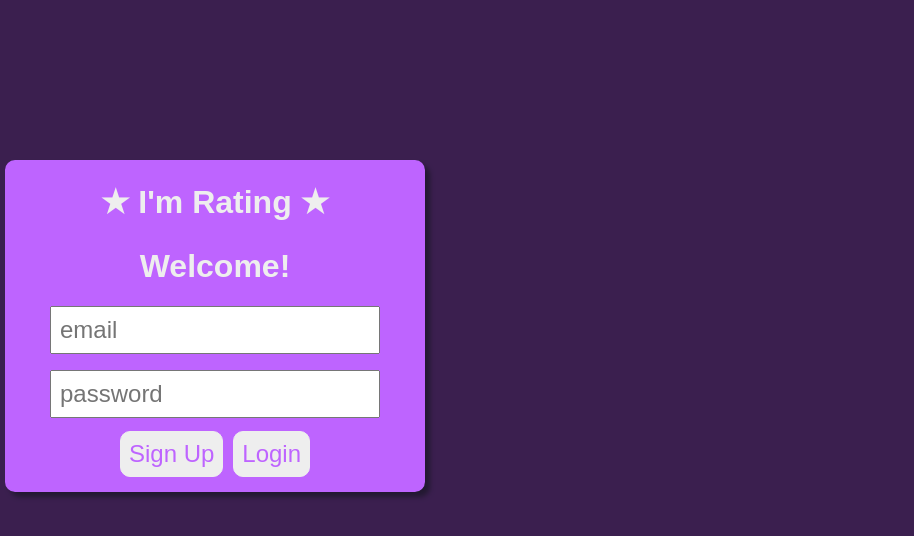
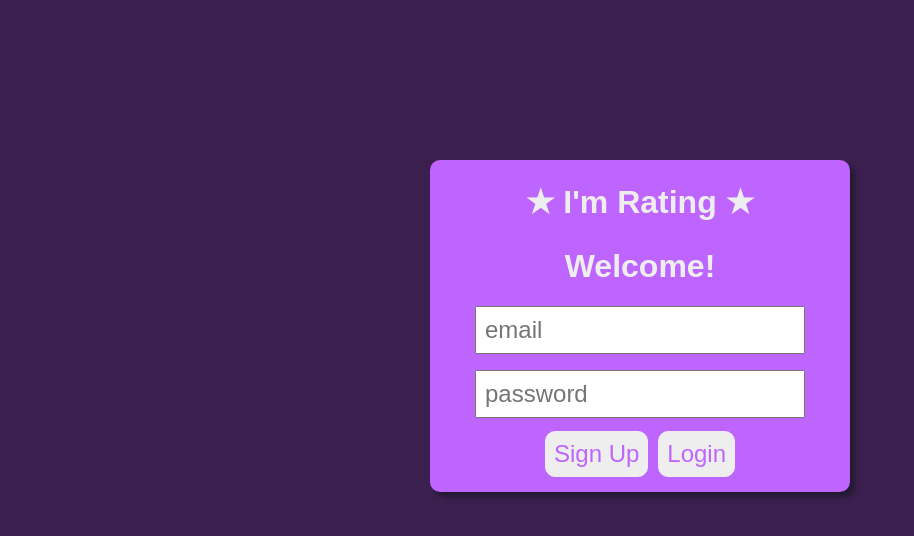
Before and after one commit to tgcidpl/I-Am-Rating-App-Vite, a React (Vite) app: page / in a window 1280 px wide. Shown: the top 536 px of the page, without its empty margins (0-914 px from the left). Built offline with nearby package versions, Linux system fonts and the light colour scheme; no server answers.

Commit message:
added fadeInOpacity animation

```diff
--- a/src/components/AddList/AddList.jsx
+++ b/src/components/AddList/AddList.jsx
@@ -35,7 +35,7 @@ export function AddList() {
     }
 
     return (
-        <div>
+        <div className="fadeInOpacity">
             <h2 className="smallTile">Add your new list with its first entry!</h2>
             <form>
                 <div className="largeTile">
--- a/src/components/Print/Print.jsx
+++ b/src/components/Print/Print.jsx
@@ -22,7 +22,7 @@ export function Print() {
     }
 
     return (
-            <div className="PrintArea">
+            <div className="PrintArea fadeInOpacity">
 
                 {Object.entries(dataFromStorageToPrint).map((list, idx) => {
                     return (
--- a/src/index.scss
+++ b/src/index.scss
@@ -3,6 +3,11 @@
 $primaryColor: #BE64FF;
 $secondaryColor: #EEEEEE;
 $shadowColor: #6F4F9F;
+
+@keyframes fadeInOpacity {
+  0%    { opacity: 0; }
+  100%  { opacity: 1; }
+}
 
 :root {
   font-family: "Arial Nova", sans-serif;
@@ -13,6 +18,9 @@ body {
   background-color: $primaryColor;
 }
 
+.fadeInOpacity {
+  animation: fadeInOpacity 1s;
+}
 .largeTile {
   scroll-snap-align: start;
   display: block;
@@ -31,6 +39,9 @@ body {
   border: 2px solid $primaryColor;
   @media (min-width: 440px) {
     min-width: 400px;
+    }::-webkit-scrollbar {
+    width: 0;
+    background: transparent;
   }
 }
 
@@ -63,12 +74,12 @@ body {
 .inactive {
   height: 9vh;
 }
-//below beta styling code for darkening items when rating Print - RATE button toggle
+
 .shadowed {
   outline: 1000px solid #000000b0;
   z-index: 3
 }
-//end of beta code
+
 .Logo {
   font-size: 1.5rem;
   min-width: 20px;
@@ -120,7 +131,15 @@ body {
 .PrintArea {
   display: flex;
   overflow-x: scroll;
-  scroll-snap-type: x mandatory
+  scroll-snap-type: x mandatory;
+  @media (min-width: 440px) {
+    overflow: scroll;
+    overflow-y: hidden;
+  }
+  ::-webkit-scrollbar {
+    width: 0;
+    background: transparent;
+  }
 }
 
 .List {
@@ -230,10 +249,14 @@ body {
   margin-top: 20vh;
   text-align: center;
   display: flex;
-flex-direction: column;
+  flex-direction: column;
   align-items: center;
   background-color: $primaryColor;
   color: $secondaryColor;
+  @media (min-width: 440px) {
+    margin: 20vh auto;
+    overflow: hidden;
+  }
   &-header {
     padding: 1rem;
   }
--- a/src/pages/AboutUs/AboutUs.jsx
+++ b/src/pages/AboutUs/AboutUs.jsx
@@ -1,11 +1,12 @@
 import React from 'react';
 import {PageHeader} from "../../components/PageHeader/index.jsx";
 
-export function AboutUs (){
+export function AboutUs() {
 
     return (
         <>
             <PageHeader/>
+            <div className="fadeInOpacity">
                 <div className="largeTile">
                     About Us
                 </div>
@@ -14,12 +15,14 @@ export function AboutUs (){
                         Welcome to our App designed for listing and rating your favourite things!
                     </p>
                     <p>
-                Just create a new list (films, books, songs, whatever you like) and keep adding, removing, and rating entries!
+                        Just create a new list (films, books, songs, whatever you like) and keep adding, removing, and
+                        rating entries!
                     </p>
                     <p>
                         All your all-time favourites in one place!
                     </p>
                 </div>
+            </div>
         </>
     )
 }
--- a/src/pages/Home/Home.jsx
+++ b/src/pages/Home/Home.jsx
@@ -9,14 +9,14 @@ export function Home() {
         return (
             <>
                 <PageHeader/>
-                <Link className="Menu-list__link largeTile" to="/create">Create your first list!</Link>
+                <Link className="Menu-list__link largeTile fadeInOpacity" to="/create">Create your first list!</Link>
             </>
         )
     }
     return (
         <>
             <PageHeader/>
-            <Print/>
+            <Print />
         </>
     )
 }
```
Also changed, not shown: 1 other file (tests, documents, lock files or other folders). Lines whose indentation alone changed are shown as unchanged.
